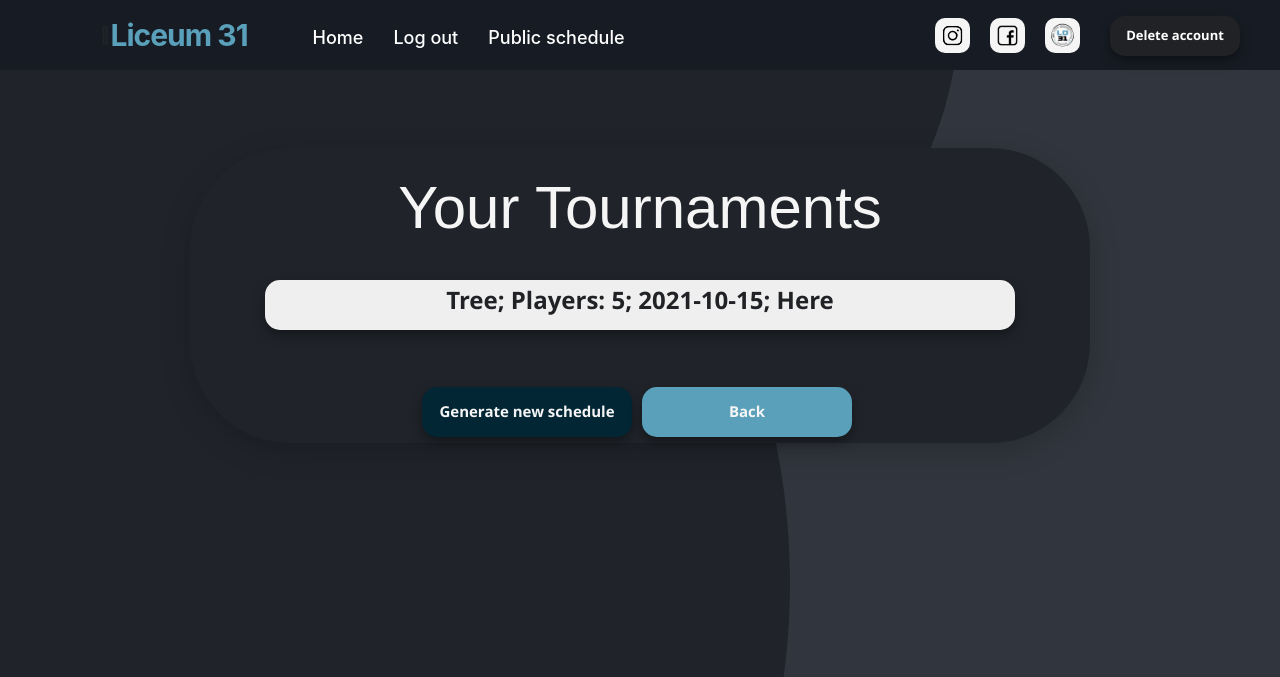
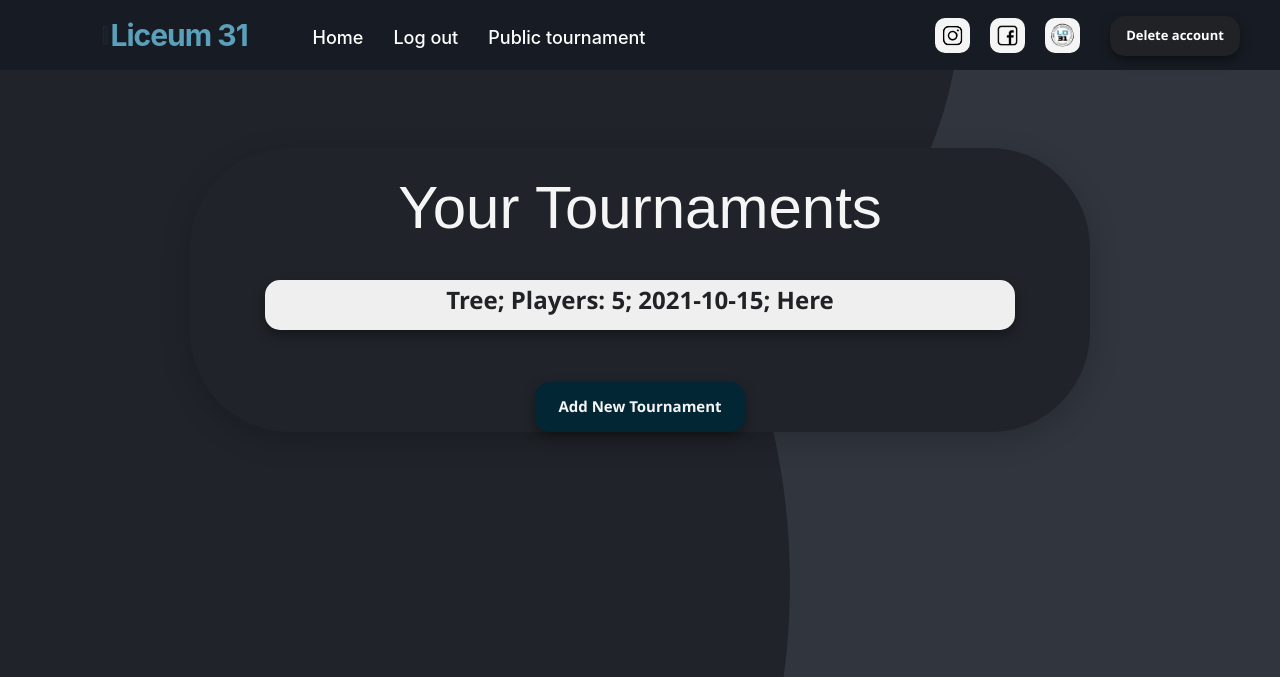
Before and after one commit to ReptilianEye/MyTournamentApp, a Flask app: page /tournaments in a window 1280 px wide. Shown: the top 677 px of the page. Run offline with Flask 2, Linux system fonts and the light colour scheme; a user stored in the database is signed in; data comes from the database, SQL or seed files in the repository; both versions use the stored data as it was after the commit; some libraries are stand-ins or nearby versions; some web fonts are replaced.

Commit message:
changes in naming

```diff
--- a/website/templates/base.html
+++ b/website/templates/base.html
@@ -47,7 +47,7 @@
         <li><a class="linkbutton" id="login" href="/login">Log in</a></li>
         <li><a class="linkbutton" id="signUp" href="/sign-up">Sign up</a></li>
         {% endif %}
-        <li><a class="linkbutton" href="/public-schedule">Public schedule</a></li>
+        <li><a class="linkbutton" href="/public-schedule">Public tournament</a></li>
 
       </div>
       <a
--- a/website/templates/home.html
+++ b/website/templates/home.html
@@ -4,7 +4,7 @@
 <section class="home_box_container container_home">
     <div>
         <center><img src="../static/logo 31lo.png" width="250px"></center>
-        <h1 align="center">Welcome at the home page!!!</h1>
+        <!-- <h1 align="center">Welcome at the home page!!!</h1> -->
     </div>
 
     <br />
--- a/website/templates/tournaments.html
+++ b/website/templates/tournaments.html
@@ -17,10 +17,10 @@
     <br />
     <div align="center">
         <a href="/new-tournament">
-            <button type="button" style="width: 210px; background-color: #022633" class="btn-danger_nav_tournaments_blue">Generate new schedule</button>
+            <button type="button" style="width: 210px; background-color: #022633" class="btn-danger_nav_tournaments_blue">Add New Tournament</button>
         </a>
 
-        <button  style="width: 210px; background-color: #5aa0ba" type="button " class="btn-danger_nav_schedule ">Back</button>
+        <!-- <button  style="width: 210px; background-color: #5aa0ba" type="button " class="btn-danger_nav_schedule ">Back</button> -->
 
     </div>
 </section>
```
Also changed, not shown: website/database.db.
